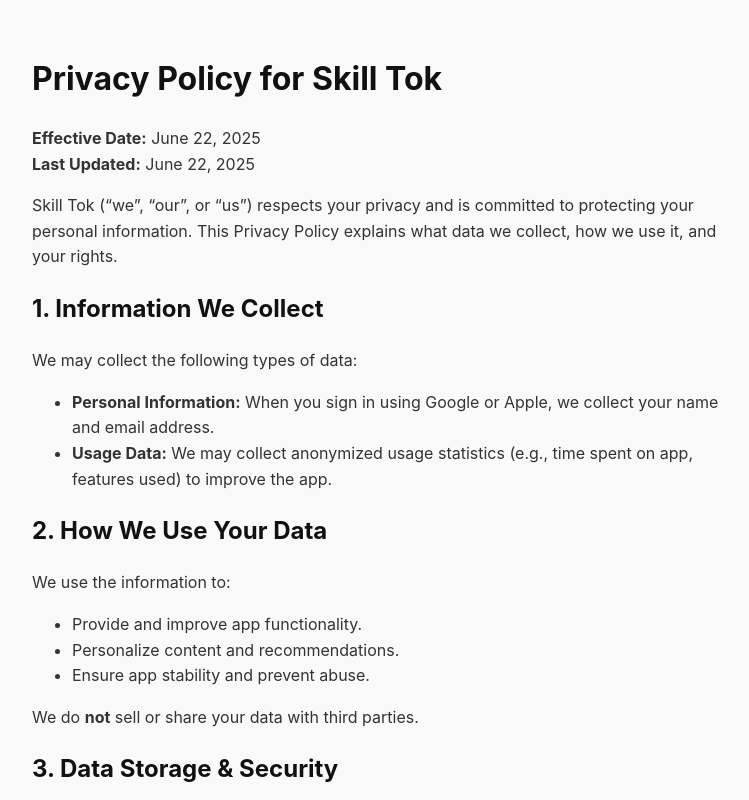
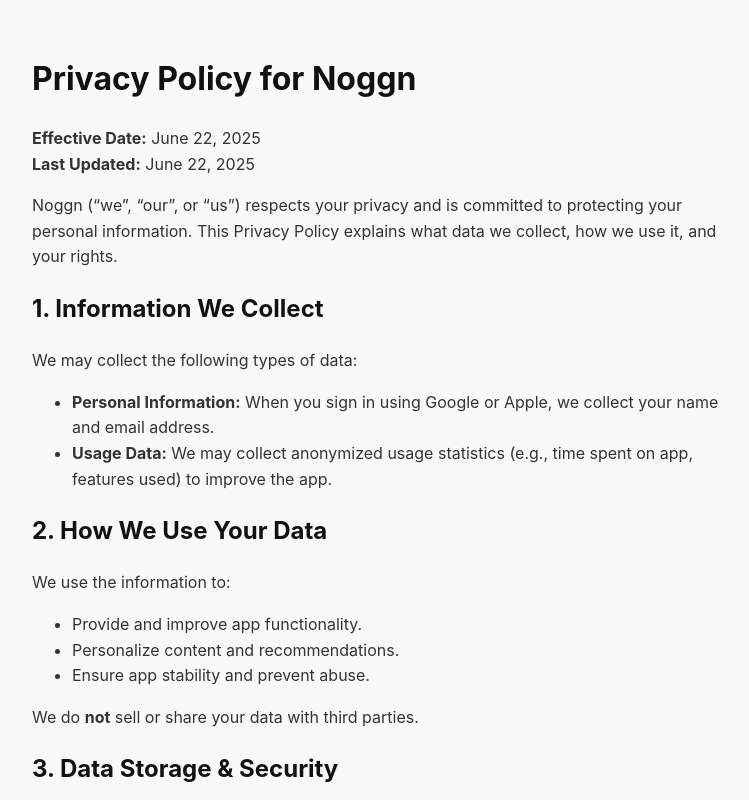
Before and after one commit to Cosmhyccc/privacypolicyskilltok, a plain HTML site: page index.html in a window 1280 px wide. Shown: the top 800 px of the page, without its empty margins (258-1007 px from the left). Drawn offline with Linux system fonts and the light colour scheme.

Commit message:
Update index.html

```diff
--- a/index.html
+++ b/index.html
@@ -3,7 +3,7 @@
 <head>
   <meta charset="UTF-8" />
   <meta name="viewport" content="width=device-width, initial-scale=1.0"/>
-  <title>Privacy Policy – SkillTok</title>
+  <title>Privacy Policy – Noggn</title>
   <style>
     body {
       font-family: -apple-system, BlinkMacSystemFont, "Segoe UI", Roboto, Helvetica, Arial, sans-serif;
@@ -27,11 +27,11 @@
   </style>
 </head>
 <body>
-  <h1>Privacy Policy for Skill Tok</h1>
+  <h1>Privacy Policy for Noggn</h1>
   <p><strong>Effective Date:</strong> June 22, 2025<br />
   <strong>Last Updated:</strong> June 22, 2025</p>
 
-  <p>Skill Tok (“we”, “our”, or “us”) respects your privacy and is committed to protecting your personal information. This Privacy Policy explains what data we collect, how we use it, and your rights.</p>
+  <p>Noggn (“we”, “our”, or “us”) respects your privacy and is committed to protecting your personal information. This Privacy Policy explains what data we collect, how we use it, and your rights.</p>
 
   <h2>1. Information We Collect</h2>
   <p>We may collect the following types of data:</p>
```
